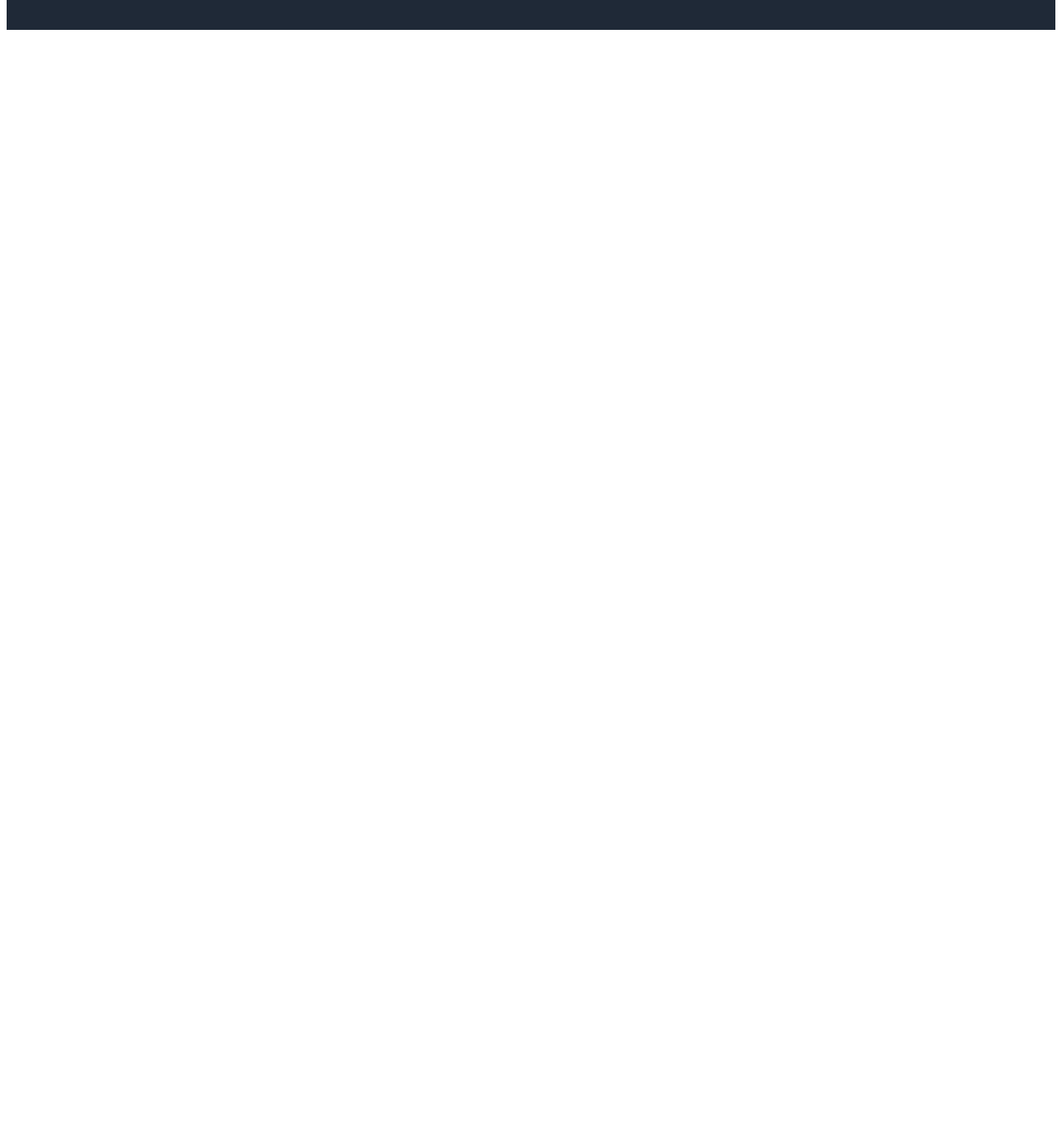
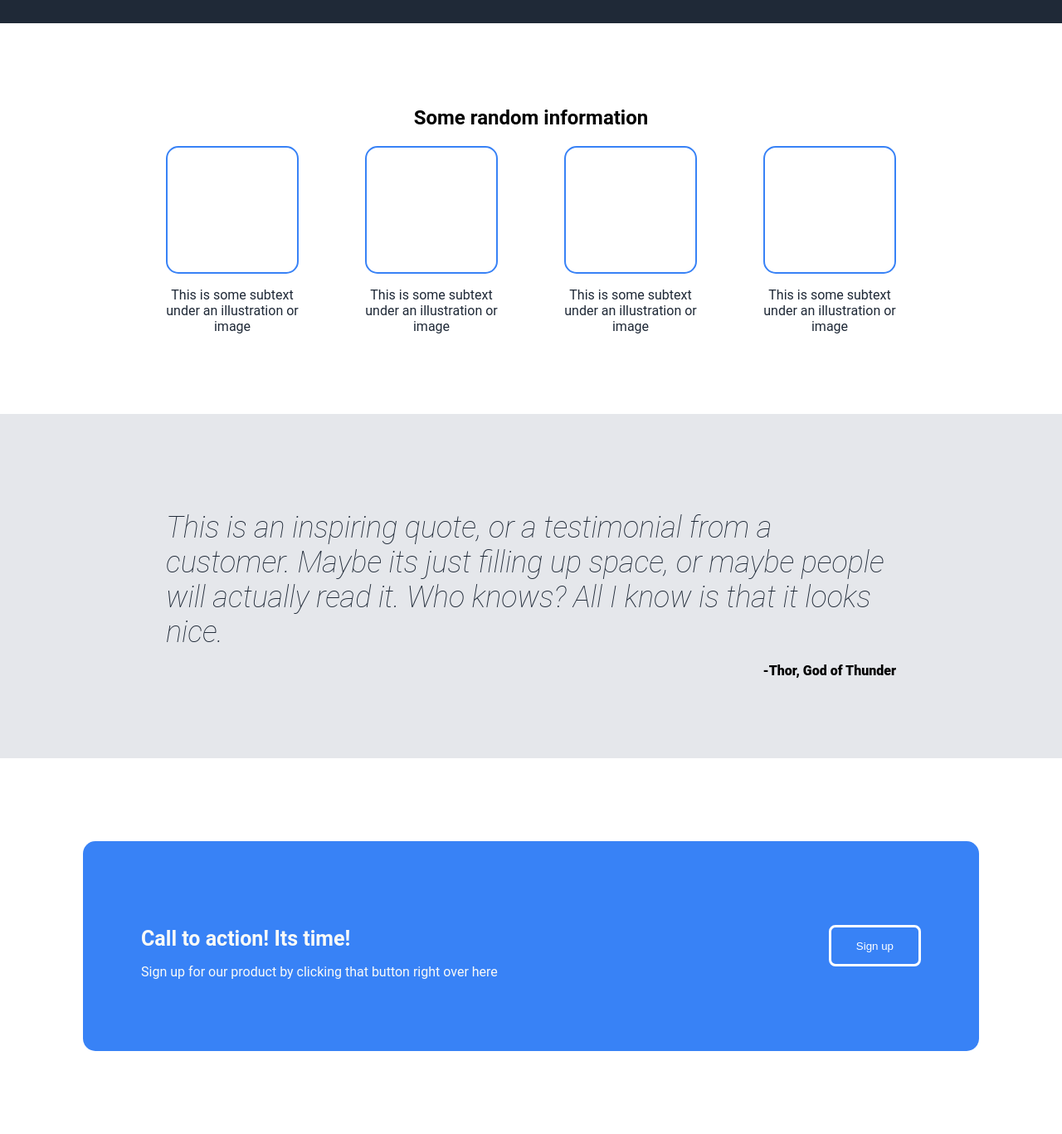
Before and after one commit to rohitkay/landing-page, a plain HTML site: page index.html in a window 1280 px wide. Shown: the part 520-1887 px from the top of the page at 83% size. Before the commit the page ends 800 px from the top, so only its background shows below. Drawn offline with Linux system fonts and the light colour scheme.

Commit message:
Complete project landing page
Landing page designed as per desired outcome of the odin project

```diff
--- a/index.html
+++ b/index.html
@@ -27,7 +27,55 @@
         </div>
         <img class="hero-image" src = "https://images.unsplash.com/photo-1541701494587-cb58502866ab?q=80&w=2370&auto=format&fit=crop&ixlib=rb-4.0.3&ixid=M3wxMjA3fDB8MHxwaG90by1wYWdlfHx8fGVufDB8fHx8fA%3D%3D" />
 
+    </div>
 
+    <div class="section3">
+        <h2 class="info-heading">
+            Some random information
+        </h2>
+        <div class="blurbs">
+            <div class="blurb">
+                <div class="blurb-image"></div>
+                <p class="blurb-text">This is some subtext under an illustration or image</p>
+
+            </div>
+
+            <div class="blurb">
+                <div class="blurb-image"></div>
+                <p class="blurb-text">This is some subtext under an illustration or image</p>
+
+            </div >
+
+            <div class="blurb">
+                <div class="blurb-image"></div>
+                <p class="blurb-text">This is some subtext under an illustration or image</p>
+
+            </div>
+
+            <div class="blurb">
+                <div class="blurb-image"></div>
+                <p class="blurb-text">This is some subtext under an illustration or image</p>
+
+            </div>
+
+        </div>
+    </div>
+
+    <div class="testimonial-section">
+        <p class="testimonial"> This is an inspiring quote, or a testimonial from a customer. Maybe its just filling up space, or maybe people will actually read it. Who knows? All I know is that it looks nice.</p>
+        <p class="author">-Thor, God of Thunder</p>
+    </div>
+
+    <div class="cta-section">
+        <div class="container">
+            <div class="cta-content">
+                <h4 class="cta-heading">
+                    Call to action! Its time!
+                </h4>
+                <p>Sign up for our product by clicking that button right over here</p>
+            </div>
+            <button class="cta-button"> Sign up</button>
+        </div>
     </div>
 
 </body>
--- a/style.css
+++ b/style.css
@@ -1,5 +1,7 @@
-body{
+html,body{
     font-family:'roboto', sans-serif;
+    margin: 0;
+    padding: 0;
 }
 
 .header{
@@ -58,7 +60,7 @@ body{
 
 .hero-image{
     width:400px;
-    flex:1;
+    flex:0;
 }
 
 .hero-button{
@@ -68,3 +70,105 @@ body{
     padding:10px 30px;
     border-radius: 5px;
 }
+
+/** Section 3 **/
+
+.section3{
+    display: flex;
+    flex-direction: column;
+    align-items: center;
+    padding:80px 200px;
+}
+
+.blurb-image{
+    height:150px;
+    border: solid 2px #3882f6;
+    border-radius: 15px;
+}
+
+.blurbs{
+    display: flex;
+    justify-content: center;
+    gap:80px;
+}
+
+.blurb{
+    flex-direction: column;
+    align-items: center;
+    text-align: center;
+    color:#1F2937;
+    flex: 1 1 auto;
+}
+
+
+/** Testimonial section **/
+
+.testimonial-section{
+    display: flex;
+    flex-direction: column;
+    justify-content: center;
+    gap: 0px;
+    background-color: #e5e7eb;
+    padding:80px 200px;
+
+}
+
+.testimonial{
+    font-size: 36px;
+    font-style: italic;
+    color:#1F2937;
+    font-weight: 100;
+    text-align: left;
+
+    margin-bottom: 0;
+}
+
+.author{
+    text-align: right;
+    font-weight: 800;
+}
+
+/** CTA section **/
+
+.cta-section{
+    display: flex;
+    justify-content: center;
+    align-items: center;
+}
+
+.container{
+    background-color: #3882f6;
+    display: flex;
+    justify-content: space-between;
+    margin:100px;
+    gap: 80px;
+    padding: 70px;
+    border-radius: 15px;
+    align-items: center;
+    flex: 1;
+}
+
+.cta-content{
+    display:flex;
+    flex-direction: column;
+    gap: 0px;
+    color: #f9faf8;
+    justify-content: center;
+    flex-grow:1;
+}
+
+.cta-heading{
+    color: #f9faf8;
+    font-size:25px;
+    margin-bottom: 0;
+}
+
+.cta-button{
+    height: 50px;
+    border: solid white;
+    background-color: #3882f6;
+    color:white;
+    border-radius: 8px;
+    padding: 10px 30px;
+    flex-shrink: 0;
+}
```
